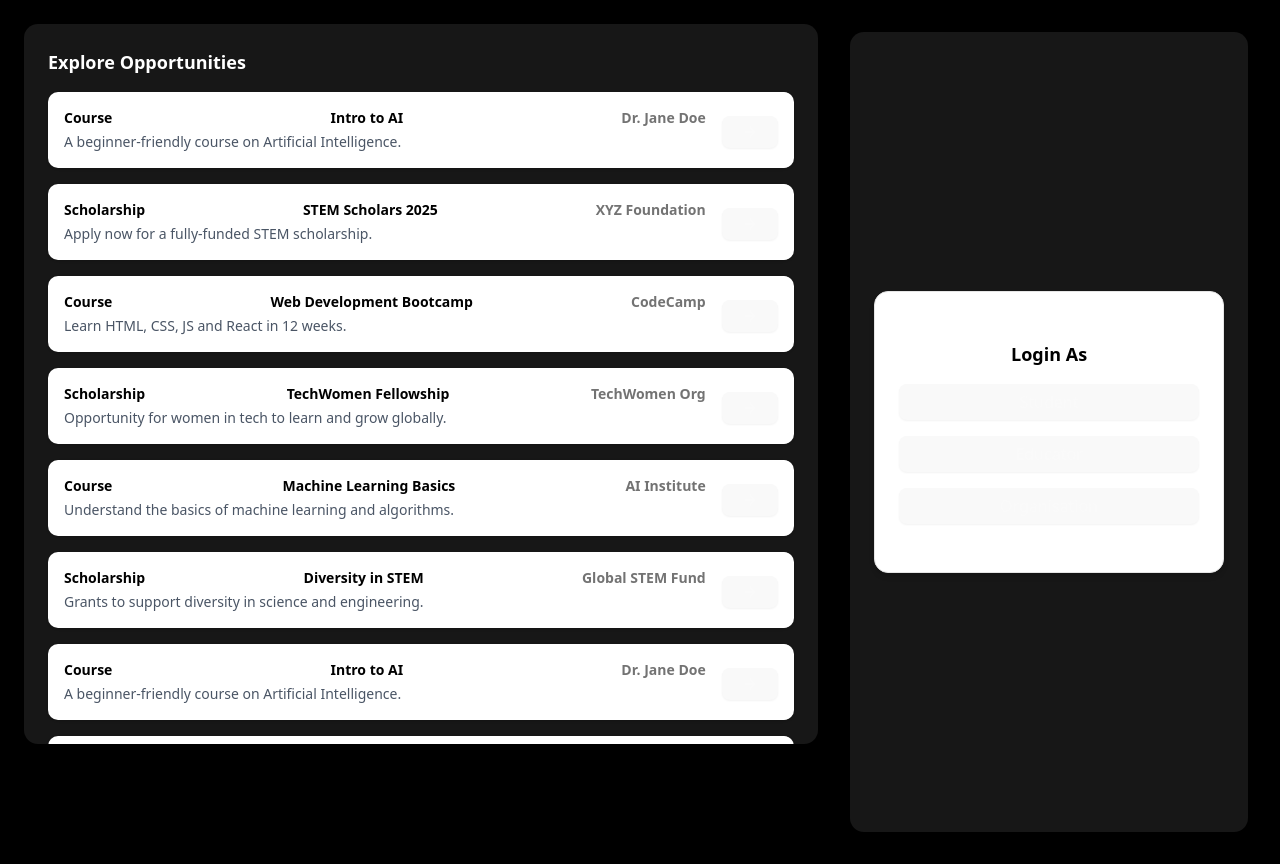
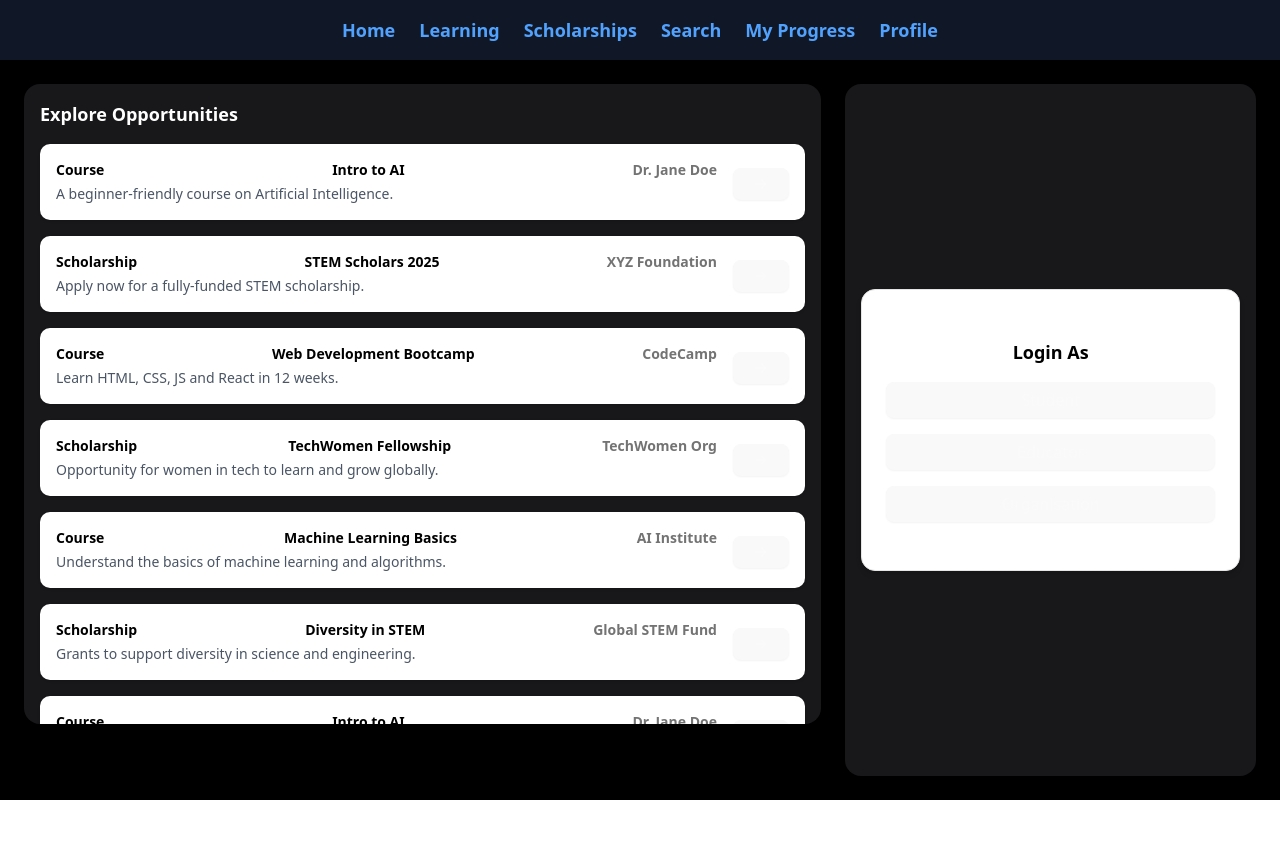
Before and after one commit to AshFire1/Shiksha-Darpan, a React (Vite) app in the folder frontend/: page / in a window 1280 px wide. After the commit the page ends 800 px from the top, so only its background shows below. Built offline with nearby package versions, Linux system fonts and the light colour scheme.

Commit message:
added navbar

```diff
--- a/frontend/src/components/ui/Feed.tsx
+++ b/frontend/src/components/ui/Feed.tsx
@@ -80,7 +80,6 @@ export const Feed: FC = () => {
 
   return (
     <div>
-      <h2 className="text-lg font-semibold mb-4">Explore Opportunities</h2>
       <div className="flex flex-col gap-4">
         {posts.map((post, idx) => (
           <FeedPostCard key={idx} {...post} />
--- a/frontend/src/pages/Home.tsx
+++ b/frontend/src/pages/Home.tsx
@@ -1,19 +1,33 @@
-// Home.tsx
-import { FC } from "react";
-import { Feed } from "../components/ui/Feed";
-import  AuthCard  from "../components/ui/AuthCard";
+import {Feed }from "../components/ui/Feed";
+import AuthCard from "..//components/ui/AuthCard";
 
-const Home: FC = () => {
+const Home = () => {
   return (
-    <div className="min-h-screen min-w-screen bg-black text-white flex items-start p-6 gap-6">
-      {/* Feed section */}
-      <div className="w-2/3 bg-neutral-900 rounded-xl p-6 h-[90vh] overflow-y-auto">
-        <Feed />
-      </div>
+    <div className="min-w-screen min-h-screen bg-black text-white flex flex-col">
+      {/* Navbar */}
+      <nav className="w-full bg-gray-900 text-blue-400 py-4 px-6 flex justify-center shadow-md">
+        <ul className="flex gap-6 text-lg font-semibold">
+          <li className="cursor-pointer hover:text-blue-300">Home</li>
+          <li className="cursor-pointer hover:text-blue-300">Learning</li>
+          <li className="cursor-pointer hover:text-blue-300">Scholarships</li>
+          <li className="cursor-pointer hover:text-blue-300">Search</li>
+          <li className="cursor-pointer hover:text-blue-300">My Progress</li>
+          <li className="cursor-pointer hover:text-blue-300">Profile</li>
+        </ul>
+      </nav>
 
-      {/* Signup/Login section */}
-      <div className="w-1/3 bg-neutral-900 rounded-xl p-6 flex flex-col items-center h-screen m-2 justify-center">
-        <AuthCard/>
+      {/* Main Content */}
+      <div className="flex flex-1 flex-col md:flex-row p-6 gap-6 max-w-7xl w-full self-center">
+        {/* Feed */}
+        <div className="flex-1 bg-zinc-900 p-4 rounded-2xl overflow-y-auto max-h-[80vh]">
+          <h2 className="text-lg font-bold mb-4">Explore Opportunities</h2>
+          <Feed />
+        </div>
+
+        {/* Auth Card */}
+        <div className="w-full md:w-1/3 bg-zinc-900 p-4 rounded-2xl flex items-center justify-center">
+          <AuthCard />
+        </div>
       </div>
     </div>
   );
```
